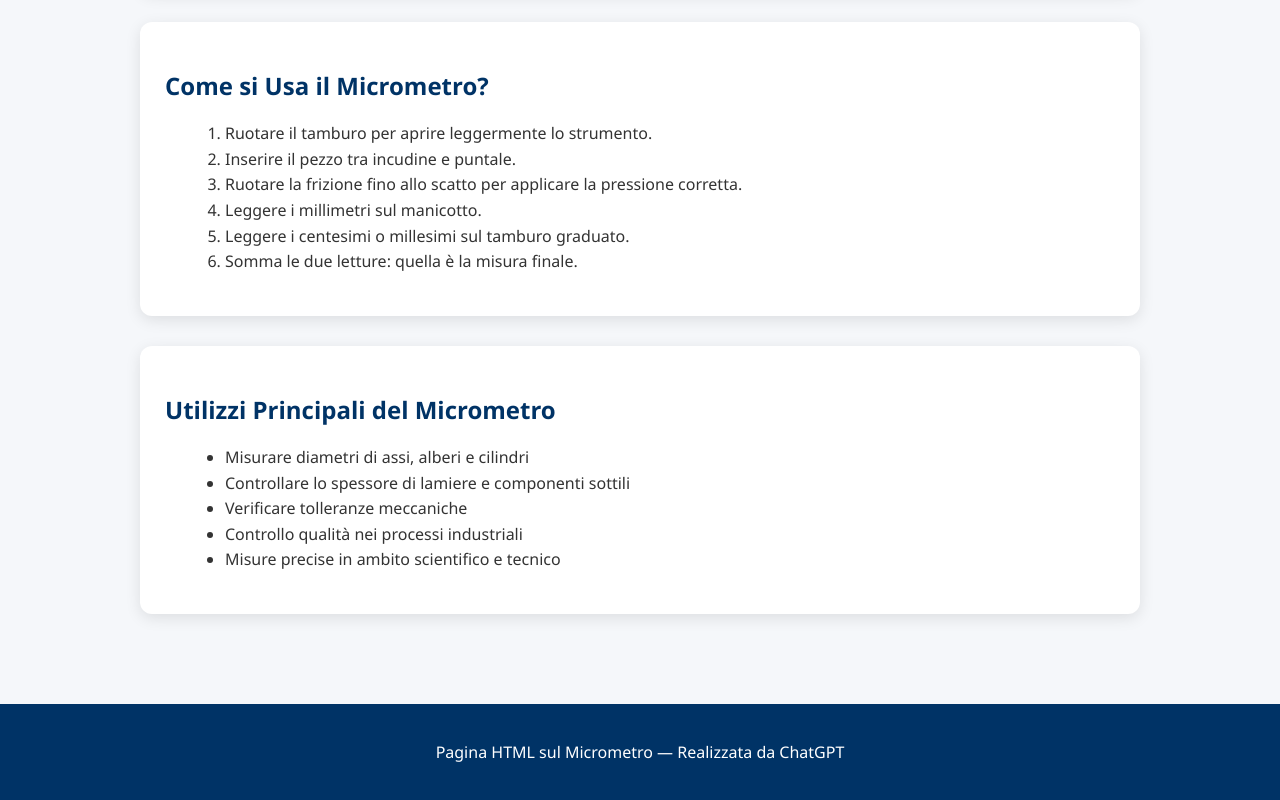
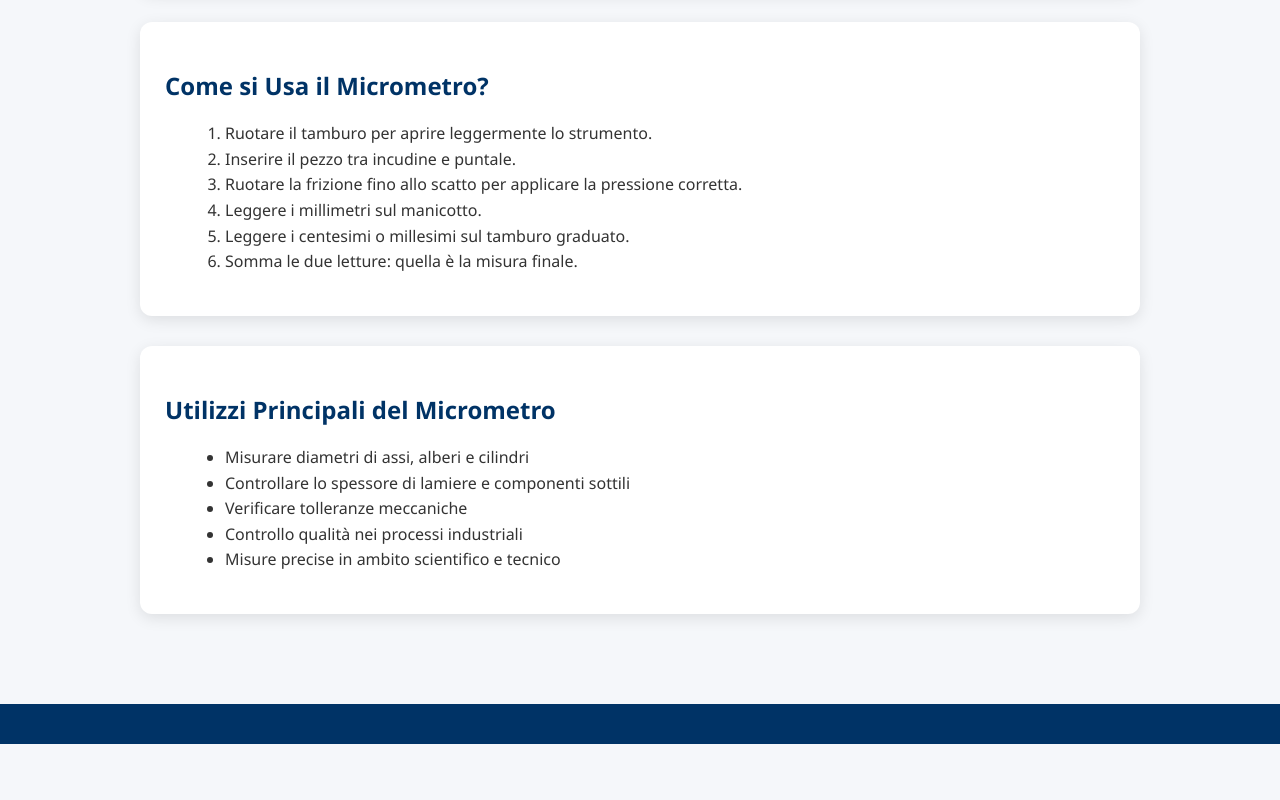
Before and after one commit to bsdkbqxmrx-lab/Tecnologia-meccanica-3AM, a plain HTML site: page Micrometro.html in a window 1280 px wide. Shown: the part 927-1727 px from the top of the page. After the commit the page ends 1671 px from the top, so only its background shows below. Drawn offline with Linux system fonts and the light colour scheme.

Commit message:
Update Micrometro.html

```diff
--- a/Micrometro.html
+++ b/Micrometro.html
@@ -136,7 +136,7 @@
 </div>
 
 <footer>
-    <p>Pagina HTML sul Micrometro — Realizzata da ChatGPT</p>
+
 </footer>
 
 </body>
```
